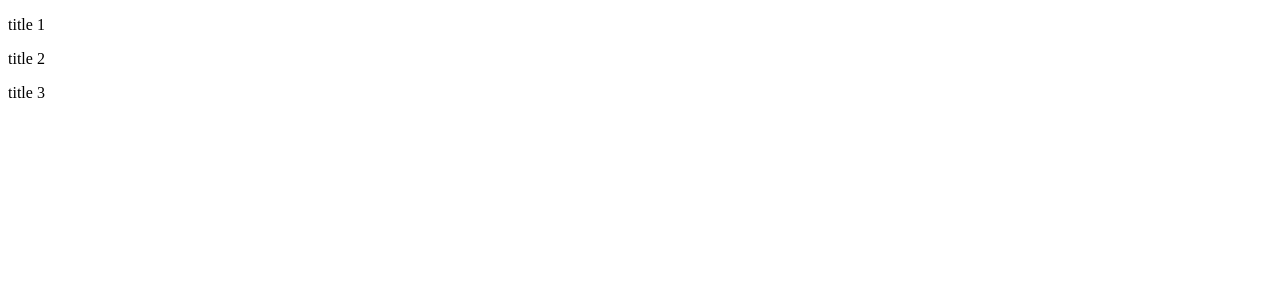
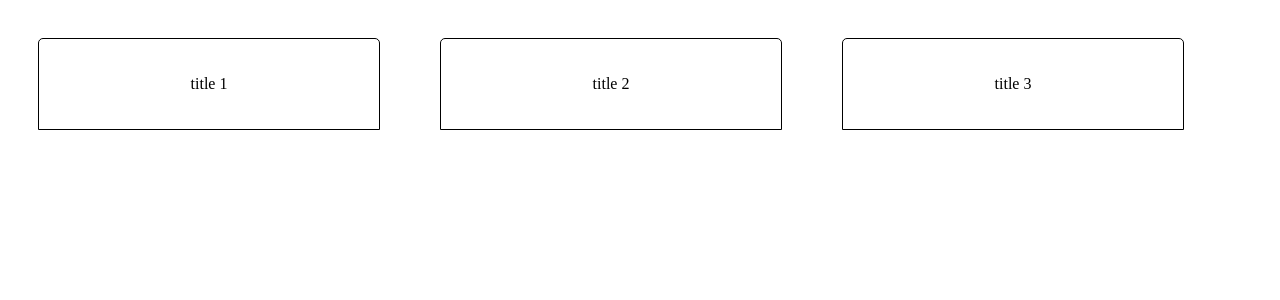
Before and after one commit to vi-v/angular-animations, an Angular app in the folder client/: page / in a window 1280 px wide. Shown: the top 300 px of the page. Built offline with nearby package versions, Linux system fonts and the light colour scheme.

Commit message:
Update goal css

```diff
--- a/client/src/app/components/goal/goal.component.css
+++ b/client/src/app/components/goal/goal.component.css
@@ -0,0 +1,9 @@
+:host {
+    display: inline-block;
+    border: 1px solid black;
+    border-radius: 5px 5px 0 0;
+    padding: 20px;
+    width: 300px;
+    margin: 30px;
+    text-align: center;
+}
```
